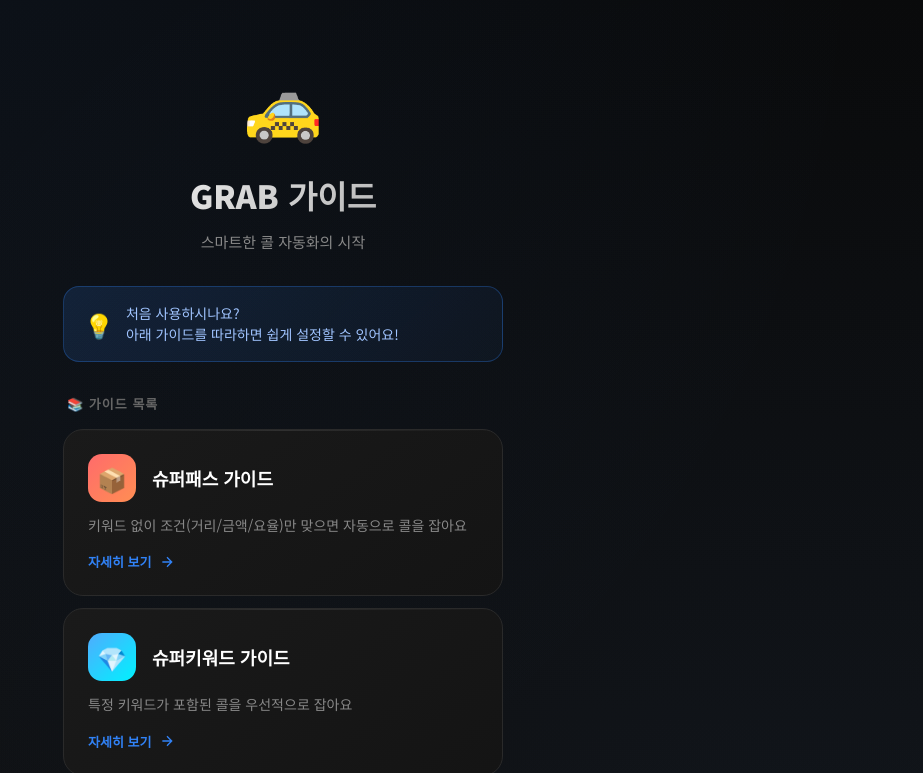
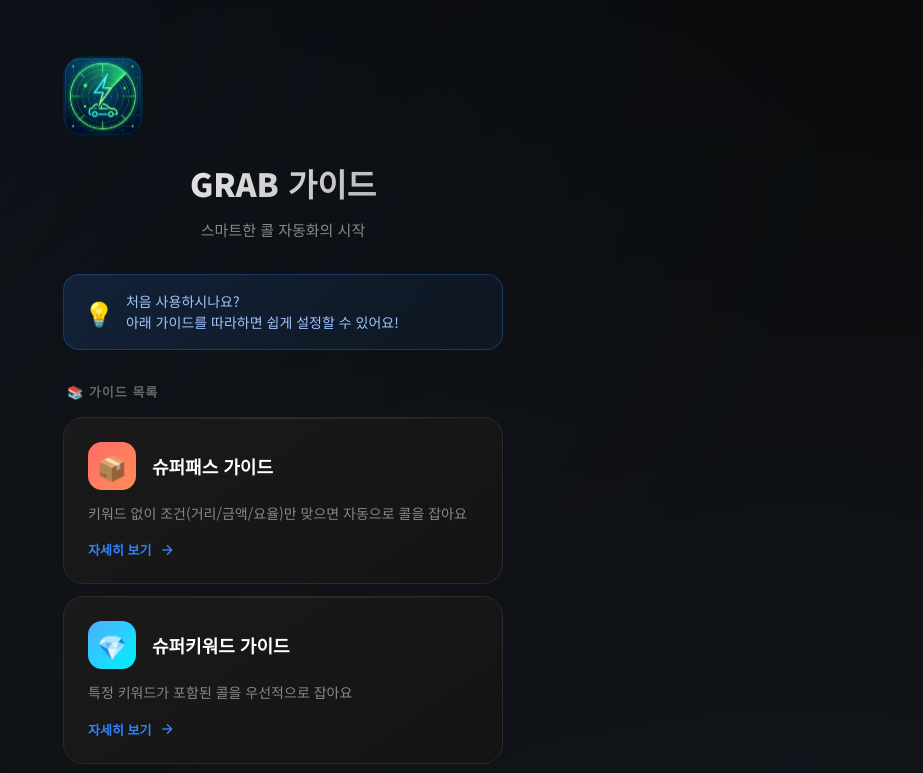
Before and after one commit to ghdcjscjs13-ops/grab-guide, a plain HTML site: page index.html in a window 1280 px wide. Shown: the top 773 px of the page, without its empty margins (357-1280 px from the left). Drawn offline with Linux system fonts and the light colour scheme.

Commit message:
Update index.html

```diff
--- a/index.html
+++ b/index.html
@@ -50,7 +50,9 @@
         }
 
         .logo-icon {
-            font-size: 64px;
+            width: 80px;
+            height: 80px;
+            border-radius: 20px;
             margin-bottom: 16px;
             display: block;
             animation: float 3s ease-in-out infinite;
@@ -290,7 +292,7 @@
 
     <div class="container">
         <header class="header">
-            <span class="logo-icon">🚕</span>
+            <img src="grab.png" class="logo-icon" alt="GRAB">
             <h1>GRAB 가이드</h1>
             <p>스마트한 콜 자동화의 시작</p>
         </header>
```
